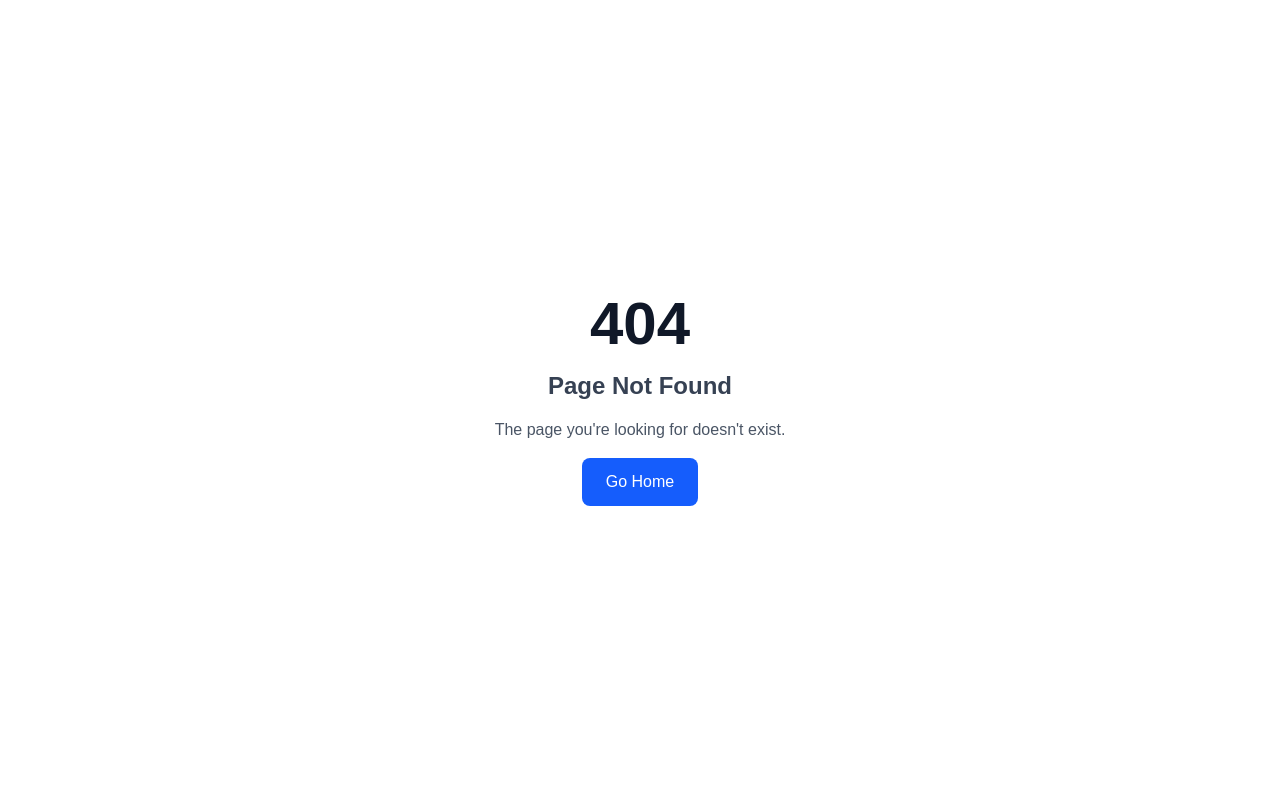
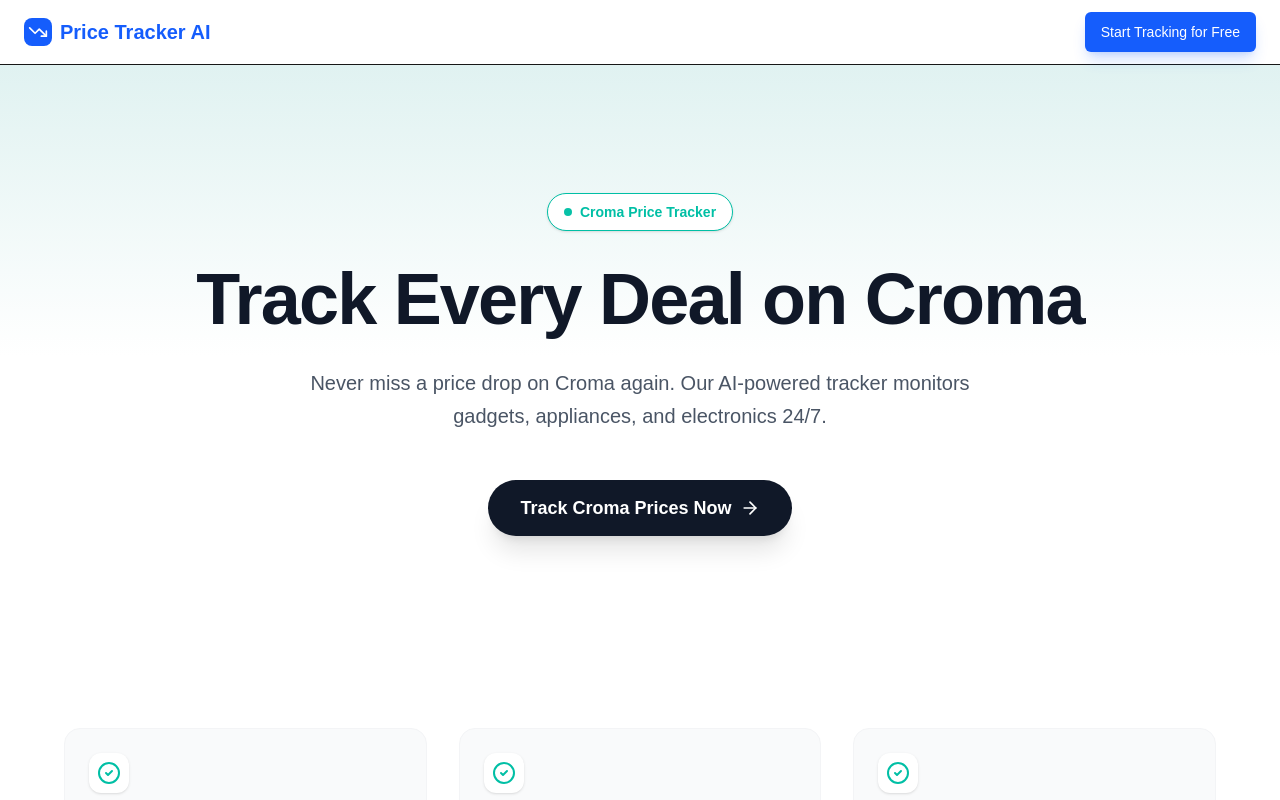
Before and after one commit to frompricetrackerai-byte/pricetracker, a Next.js app: page /croma-price-tracker in a window 1280 px wide. Before the commit this address had no page. Shown: the top 800 px of the page. Built offline with nearby package versions, Linux system fonts and the light colour scheme.

Commit message:
feat: SEO Phase 2 - FAQ schema, Croma landing page, and professional OG image

```diff
--- /dev/null
+++ b/app/croma-price-tracker/page.tsx
@@ -0,0 +1,46 @@
+import { Metadata } from 'next';
+import { StoreLandingPage } from '@/components/seo/StoreLandingPage';
+
+export const metadata: Metadata = {
+    title: 'Croma Price Tracker - Track Croma Price History | Price Tracker AI',
+    description: 'Track prices on Croma.com and get instant alerts via WhatsApp. View Croma price history graphs and buy at the lowest price possible.',
+    keywords: ['croma price tracker', 'croma price history', 'track croma price', 'croma price drop alert', 'croma sale tracker'],
+    openGraph: {
+        title: 'Croma Price Tracker - Save on Electronics',
+        description: 'Monitor electronics on Croma and get instant alerts for price drops. The best tool for Croma shoppers.',
+    }
+};
+
+export default function CromaPage() {
+    return (
+        <StoreLandingPage
+            storeName="Croma"
+            storeColor="text-[#00BFA5]"
+            themeGradient="from-[#E0F2F1] via-white to-white"
+            heroTitle="Track Every Deal on Croma"
+            heroDescription="Never miss a price drop on Croma again. Our AI-powered tracker monitors gadgets, appliances, and electronics 24/7."
+            features={[
+                "Croma Price Monitoring",
+                "Instant Alerts on WhatsApp",
+                "Electronics Sale Alerts",
+                "Historical Price Trends",
+                "Stock Availability Alerts",
+                "Free for Croma Shoppers"
+            ]}
+            faq={[
+                {
+                    question: "How to track prices on Croma.com?",
+                    answer: "Copy the Croma product link, paste it into Price Tracker AI, and we will start monitoring it. You will get an alert when the price falls."
+                },
+                {
+                    question: "Does it work for Croma mobile app?",
+                    answer: "Yes, you can share the link from the app to our tracker to start monitoring instantly."
+                },
+                {
+                    question: "Is the Croma price tracker free?",
+                    answer: "Yes! You can track several Croma products for free. Premium plans are available for extensive tracking."
+                }
+            ]}
+        />
+    );
+}
--- a/app/faq/page.tsx
+++ b/app/faq/page.tsx
@@ -1,10 +1,52 @@
 import { Card, CardContent, CardDescription, CardHeader, CardTitle } from '@/components/ui/card';
 import { HelpCircle, Bell, TrendingDown, Target, AlertCircle } from 'lucide-react';
 import Link from 'next/link';
+import { Metadata } from 'next';
+
+export const metadata: Metadata = {
+    title: 'Help & FAQ | Price Tracker AI',
+    description: 'Learn how to track prices, set target alerts, and get notified on WhatsApp and Telegram with Price Tracker AI. Frequently asked questions and guides.',
+    keywords: ['price tracker help', 'how to track prices', 'price alert settings', 'faq price tracker'],
+};
 
 export default function FAQPage() {
+    const faqSchema = {
+        "@context": "https://schema.org",
+        "@type": "FAQPage",
+        "mainEntity": [
+            {
+                "@type": "Question",
+                "name": "How do price notifications work?",
+                "acceptedAnswer": {
+                    "@type": "Answer",
+                    "text": "We monitor your tracked products and send alerts via WhatsApp, Telegram, or Email only when the price drops below your set target or the previous recorded price."
+                }
+            },
+            {
+                "@type": "Question",
+                "name": "What is Notify on Any Price Drop?",
+                "acceptedAnswer": {
+                    "@type": "Answer",
+                    "text": "When enabled, you receive alerts for every single price decrease, regardless of your target price. This is ideal for catching minor sales."
+                }
+            },
+            {
+                "@type": "Question",
+                "name": "How does Target Price work?",
+                "acceptedAnswer": {
+                    "@type": "Answer",
+                    "text": "You set a specific price you are willing to pay. We only notify you when the actual price on the store hits or goes below your target value."
+                }
+            }
+        ]
+    };
+
     return (
         <div className="container mx-auto py-6 md:py-10 space-y-6 md:space-y-8 p-4 md:p-6">
+            <script
+                type="application/ld+json"
+                dangerouslySetInnerHTML={{ __html: JSON.stringify(faqSchema) }}
+            />
             <div className="text-center md:text-left">
                 <h1 className="text-3xl md:text-4xl font-black bg-gradient-to-r from-blue-500 to-purple-500 bg-clip-text text-transparent">
                     Help & FAQ
--- a/app/sitemap.ts
+++ b/app/sitemap.ts
@@ -41,6 +41,12 @@
             priority: 0.9,
         },
         {
+            url: `${baseUrl}/croma-price-tracker`,
+            lastModified: new Date(),
+            changeFrequency: 'weekly',
+            priority: 0.9,
+        },
+        {
             url: `${baseUrl}/faq`,
             lastModified: new Date(),
             changeFrequency: 'monthly',
```
Also changed, not shown: public/og-image.png (added).
